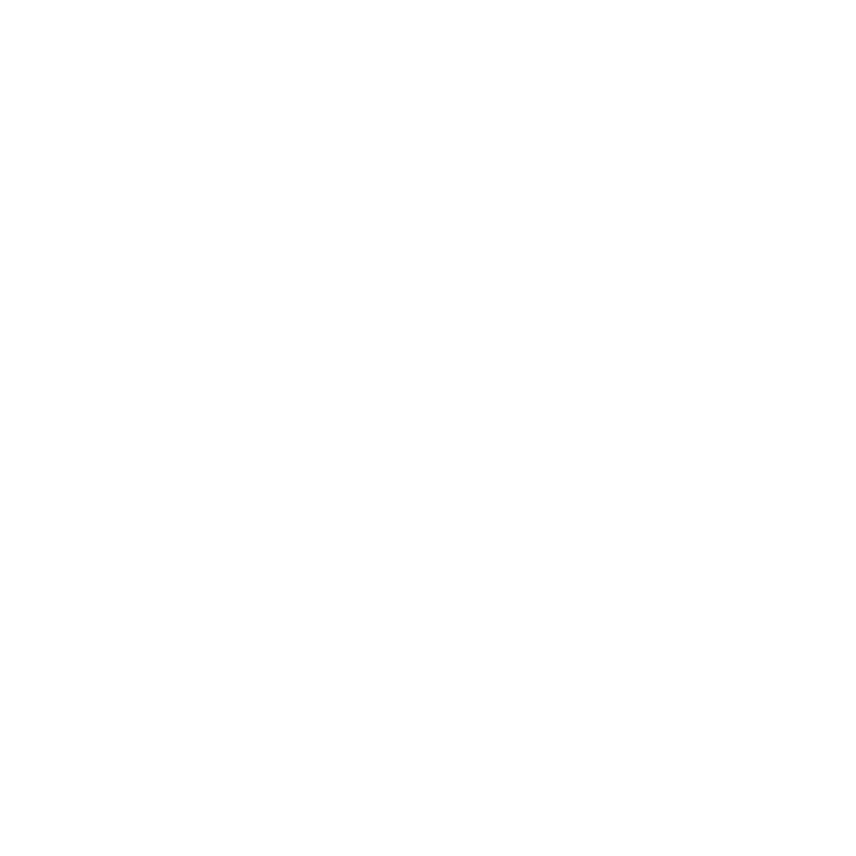
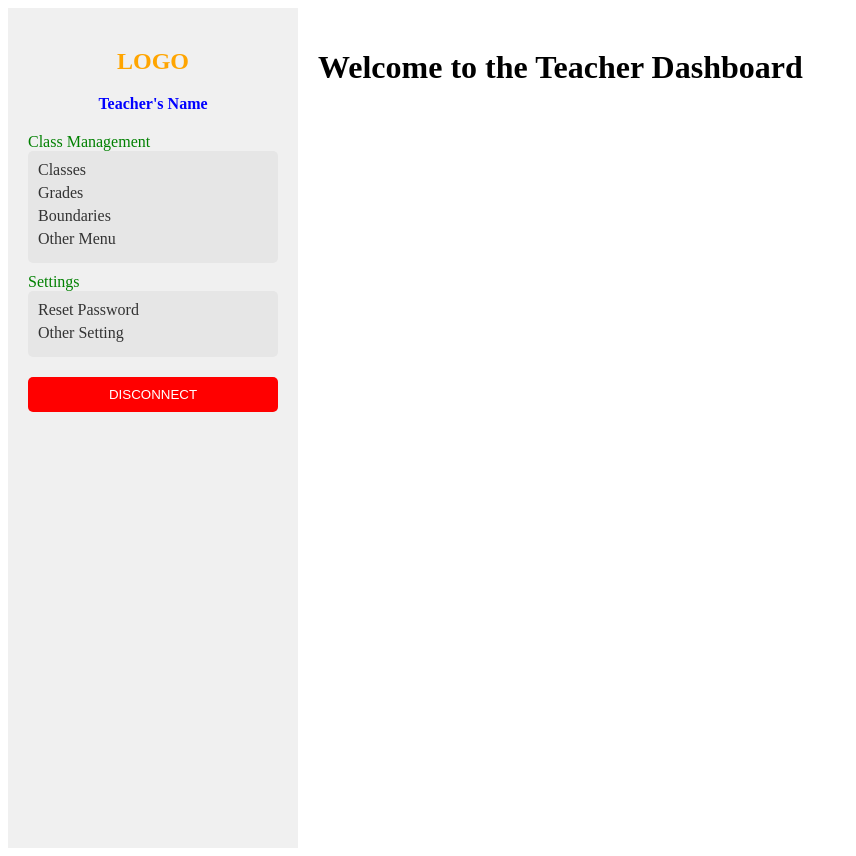
Before and after one commit to mahouboy23/IB-management-app, a React (Create React App) app in the folder frontend/: page /teacher in a window 1280 px wide. Before the commit this address had no page. Shown: the whole page, without its empty margins (0-856 px from the left). Before the commit the page ends 800 px from the top, so only its background shows below. Built offline with nearby package versions, Linux system fonts and the light colour scheme.

Commit message:
basic TeacherDashboard

```diff
--- a/frontend/src/App.js
+++ b/frontend/src/App.js
@@ -5,6 +5,8 @@ import Login from './components/Login';
 import TeacherDashboard from './components/TeacherDashboard';
 import StudentDashboard from './components/StudentDashboard';
 import CoordinatorDashboard from './components/CoordinatorDashboard';
+import Classes from './components/Classes';
+import Grades from './components/Grades';
 
 
 const App = () => {
@@ -37,13 +39,20 @@ const App = () => {
                     user ? (
                         <>
                             <div>Welcome, {user.role}</div>
-                            {user.role === 'teacher' && <TeacherDashboard />}
+                            {user.role === 'teacher' && <TeacherDashboard onLogout={handleLogout} />}
                             {user.role === 'student' && <StudentDashboard />}
                             {user.role === 'coordinator' && <CoordinatorDashboard />}
                             <button onClick={handleLogout}>Logout</button>
                         </>
                     ) : <Navigate replace to="/login" />
                 } />
+                   {/* Other routes */}
+                     <Route path="/teacher" element={<TeacherDashboard />}>
+                     <Route path="classes" element={<Classes />} />
+                     <Route path="grades" element={<Grades />} />
+                   {/* Define other nested routes */}
+                   </Route>
+                   {/* Other routes */}
             </Routes>
         </Router>
     );
--- /dev/null
+++ b/frontend/src/components/Classes.js
@@ -0,0 +1,12 @@
+import React from 'react';
+
+function Classes() {
+  return (
+    <div>
+      <h2>Classes Management</h2>
+      {/* Content for class management */}
+    </div>
+  );
+}
+
+export default Classes;
--- /dev/null
+++ b/frontend/src/components/Grades.js
@@ -0,0 +1,12 @@
+import React from 'react';
+
+function Grades() {
+  return (
+    <div>
+      <h2>Grade Management</h2>
+      {/* Content for class management */}
+    </div>
+  );
+}
+
+export default Grades;
--- /dev/null
+++ b/frontend/src/components/TeacherDashboard.css
@@ -0,0 +1,70 @@
+.dashboard-container {
+    display: flex;
+  }
+
+  .sidebar {
+    width: 250px;
+    background-color: #f0f0f0;
+    height: 100vh;
+    padding: 20px;
+    color: #333;
+  }
+
+  .logo-section {
+    text-align: center;
+    margin-bottom: 20px;
+    color: orange; /* Your color theme */
+  }
+
+  .account-name {
+    text-align: center;
+    margin-bottom: 20px;
+    font-weight: bold;
+    color: blue; /* Your color theme */
+  }
+
+  .menu-section {
+    margin-bottom: 20px;
+  }
+
+  .menu-item {
+    cursor: pointer;
+    margin-bottom: 10px;
+    color: green; /* Your color theme */
+  }
+
+  .menu-item p {
+    margin: 0;
+  }
+
+  .dropdown {
+    background-color: #e6e6e6;
+    padding: 10px;
+    border-radius: 5px;
+  }
+
+  .dropdown a {
+    text-decoration: none;
+    color: #333;
+    display: block;
+    margin-bottom: 5px;
+  }
+
+  .disconnect button {
+    width: 100%;
+    padding: 10px;
+    background-color: red;
+    color: white;
+    border: none;
+    border-radius: 5px;
+    cursor: pointer;
+  }
+
+  .disconnect button:hover {
+    background-color: darkred;
+  }
+
+  .main-content {
+    flex-grow: 1;
+    padding: 20px;
+  }
--- a/frontend/src/components/TeacherDashboard.js
+++ b/frontend/src/components/TeacherDashboard.js
@@ -1,5 +1,52 @@
-const TeacherDashboard = () => {
-    return <div>This is the Teacher's Dashboard.</div>;
-  };
+import React from 'react';
+import { Link, Outlet } from 'react-router-dom';
+import './TeacherDashboard.css'; // Ensure you have a corresponding CSS file
 
-  export default TeacherDashboard;
+function TeacherDashboard({ onLogout }) {
+  // Placeholder for account name, replace with actual state/logic as needed
+  const accountName = "Teacher's Name";
+  return (
+    <div className="dashboard-container">
+      <aside className="sidebar">
+        <div className="logo-section">
+          <h2>LOGO</h2>
+        </div>
+        <div className="account-name">
+          <p>{accountName}</p>
+        </div>
+
+        <nav className="menu-section">
+          <div className="menu-item">
+            <p>Class Management</p>
+            <div className="dropdown">
+              <Link to="/teacher/classes">Classes</Link>
+              <Link to="/teacher/grades">Grades</Link>
+              <Link to="/teacher/boundaries">Boundaries</Link>
+              <Link to="/teacher/other-menu">Other Menu</Link>
+            </div>
+          </div>
+
+          <div className="menu-item">
+            <p>Settings</p>
+            <div className="dropdown">
+              <Link to="/teacher/reset-password">Reset Password</Link>
+              <Link to="/teacher/other-setting">Other Setting</Link>
+            </div>
+          </div>
+        </nav>
+
+        <div className="disconnect">
+                {/* Use the onLogout prop when the button is clicked */}
+                <button onClick={onLogout}>DISCONNECT</button>
+        </div>
+      </aside>
+
+      <main className="main-content">
+        <h1>Welcome to the Teacher Dashboard</h1>
+        <Outlet /> {/* Nested routes will render here */}
+      </main>
+    </div>
+  );
+}
+
+export default TeacherDashboard;
```
